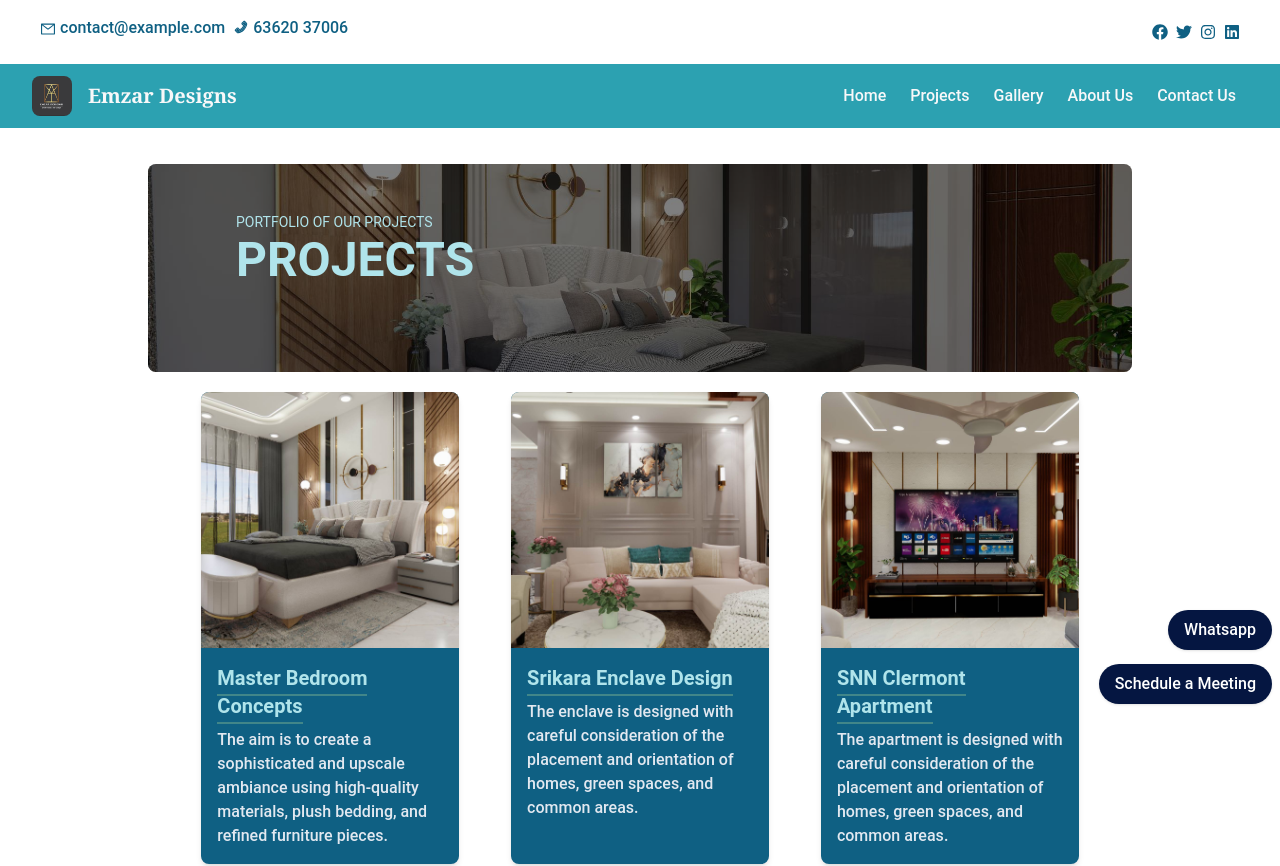
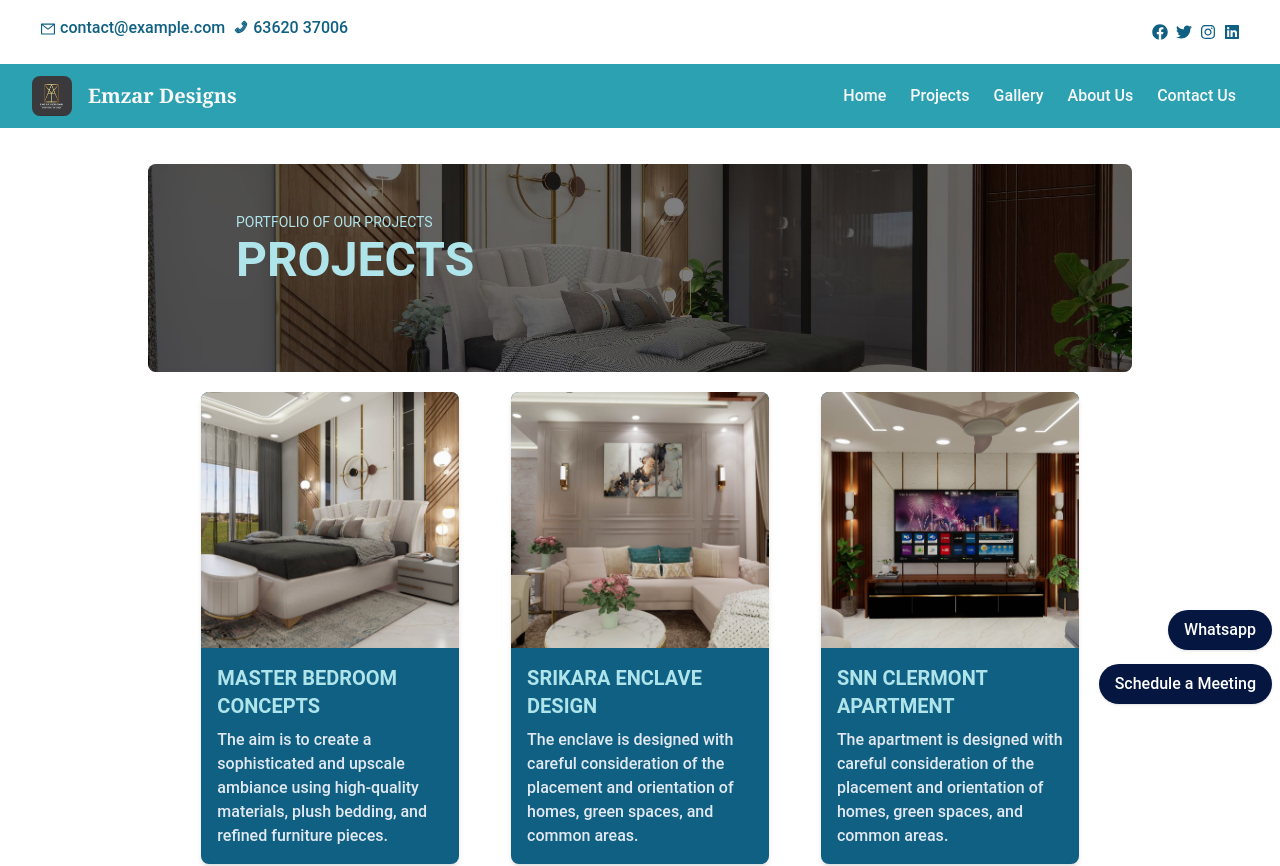
Before and after one commit to SlenderShield/EmzarDesign, a React (Vite) app: page /projects in a window 1280 px wide. Shown: the top 866 px of the page. Built offline with nearby package versions, Linux system fonts and the light colour scheme.

Commit message:
ui changes

```diff
--- a/src/pages/projects.jsx
+++ b/src/pages/projects.jsx
@@ -57,9 +57,7 @@ const ProjectsPage = () => {
             />
             <div className="p-4">
               <h2 className="text-xl font-bold mb-2 text-sec_bg_color">
-                <span className="border-b-2 border-secondary_color py-1">
-                  {project.title}{" "}
-                </span>
+                <span className="py-1 uppercase">{project.title} </span>
               </h2>
               <p className="text-slate-200">{project.description}</p>
             </div>
```
